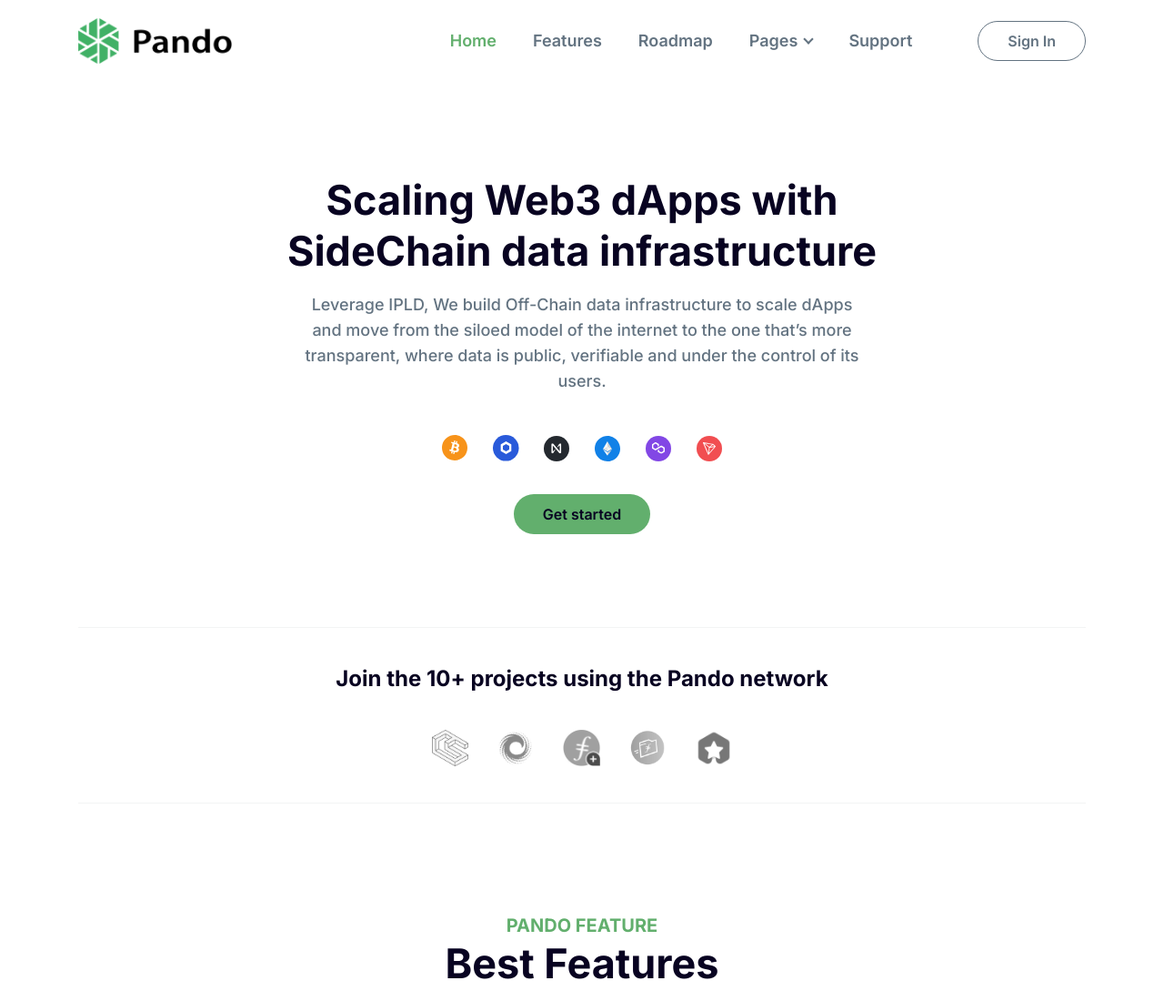
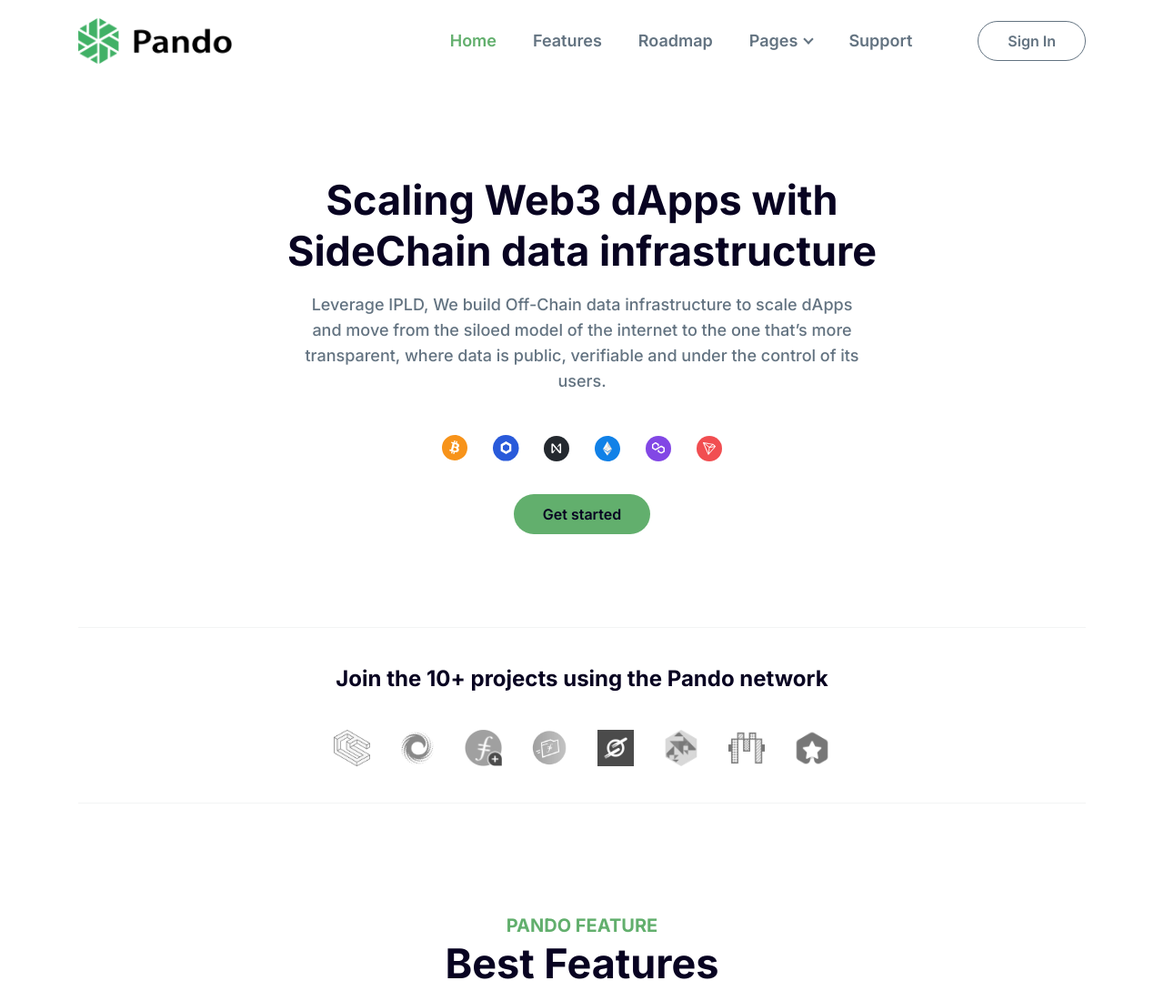
Before and after one commit to kenlabs/pando-web, a website: page src/index.html in a window 1280 px wide. Shown: the top 1100 px of the page at 91% size. Drawn offline with Linux system fonts and the light colour scheme; files whose address does not match are found by name.

Commit message:
content update v3

```diff
--- a/src/index.html
+++ b/src/index.html
@@ -8,7 +8,7 @@
       Pando - Scaling Web3 dApps with SideChain data infrastructure
     </title>
 
-    <link rel="shortcut icon" href="images/favicon.png" type="image/x-icon" />
+    <link rel="shortcut icon" href="images/favicon.svg" type="image/x-icon" />
 
     <!-- ===== CSS Files ===== -->
     <link rel="stylesheet" href="css/glightbox.min.css" />
@@ -555,7 +555,7 @@
           >
             <div class="ud-px-4">
               <a
-                href="https://uideck.com"
+                href="https://chainsafe.io/"
                 target="_blank"
                 rel="nofollow noopenner"
                 class="ud-mb-10 ud-flex ud-max-w-[170px] ud-justify-center ud-opacity-70 ud-grayscale hover:ud-opacity-100 hover:ud-grayscale-0 dark:hover:ud-opacity-100"
@@ -574,7 +574,7 @@
             </div>
             <div class="ud-px-4">
               <a
-                href="https://tailgrids.com"
+                href="https://consensys.net/"
                 target="_blank"
                 rel="nofollow noopenner"
                 class="ud-mb-10 ud-flex ud-max-w-[170px] ud-justify-center ud-opacity-70 ud-grayscale hover:ud-opacity-100 hover:ud-grayscale-0 dark:hover:ud-opacity-100"
@@ -593,7 +593,7 @@
             </div>
             <div class="ud-px-4">
               <a
-                href="https://lineicons.com"
+                href="https://filplus.d.interplanetary.one/"
                 target="_blank"
                 rel="nofollow noopenner"
                 class="ud-mb-10 ud-flex ud-max-w-[170px] ud-justify-center ud-opacity-70 ud-grayscale hover:ud-opacity-100 hover:ud-grayscale-0 dark:hover:ud-opacity-100"
@@ -612,7 +612,7 @@
             </div>
             <div class="ud-px-4">
               <a
-                href="https://ayroui.com"
+                href="https://retrieval.market/"
                 target="_blank"
                 rel="nofollow noopenner"
                 class="ud-mb-10 ud-flex ud-max-w-[170px] ud-justify-center ud-opacity-70 ud-grayscale hover:ud-opacity-100 hover:ud-grayscale-0 dark:hover:ud-opacity-100"
@@ -631,7 +631,64 @@
             </div>
             <div class="ud-px-4">
               <a
-                href="https://plainadmin.com"
+                      href="https://www.starboard.ventures/"
+                      target="_blank"
+                      rel="nofollow noopenner"
+                      class="ud-mb-10 ud-flex ud-max-w-[170px] ud-justify-center ud-opacity-70 ud-grayscale hover:ud-opacity-100 hover:ud-grayscale-0 dark:hover:ud-opacity-100"
+              >
+                <img
+                        src="images/brands/starboard.jpeg"
+                        alt="uideck"
+                        class="ud-mx-auto ud-hidden ud-h-10 ud-text-center dark:ud-block"
+                />
+                <img
+                        src="images/brands/starboard.jpeg"
+                        alt="uideck"
+                        class="ud-mx-auto ud-h-10 ud-text-center dark:ud-hidden"
+                />
+              </a>
+            </div>
+            <div class="ud-px-4">
+              <a
+                      href="https://linktr.ee/textileio"
+                      target="_blank"
+                      rel="nofollow noopenner"
+                      class="ud-mb-10 ud-flex ud-max-w-[170px] ud-justify-center ud-opacity-70 ud-grayscale hover:ud-opacity-100 hover:ud-grayscale-0 dark:hover:ud-opacity-100"
+              >
+                <img
+                        src="images/brands/textile.png"
+                        alt="uideck"
+                        class="ud-mx-auto ud-hidden ud-h-10 ud-text-center dark:ud-block"
+                />
+                <img
+                        src="images/brands/textile.png"
+                        alt="uideck"
+                        class="ud-mx-auto ud-h-10 ud-text-center dark:ud-hidden"
+                />
+              </a>
+            </div>
+            <div class="ud-px-4">
+              <a
+                      href="http://digitalmob.ro/"
+                      target="_blank"
+                      rel="nofollow noopenner"
+                      class="ud-mb-10 ud-flex ud-max-w-[170px] ud-justify-center ud-opacity-70 ud-grayscale hover:ud-opacity-100 hover:ud-grayscale-0 dark:hover:ud-opacity-100"
+              >
+                <img
+                        src="images/brands/mob.jpeg"
+                        alt="uideck"
+                        class="ud-mx-auto ud-hidden ud-h-10 ud-text-center dark:ud-block"
+                />
+                <img
+                        src="images/brands/mob.jpeg"
+                        alt="uideck"
+                        class="ud-mx-auto ud-h-10 ud-text-center dark:ud-hidden"
+                />
+              </a>
+            </div>
+            <div class="ud-px-4">
+              <a
+                href="https://filrep.io/"
                 target="_blank"
                 rel="nofollow noopenner"
                 class="ud-mb-10 ud-flex ud-max-w-[170px] ud-justify-center ud-opacity-70 ud-grayscale hover:ud-opacity-100 hover:ud-grayscale-0 dark:hover:ud-opacity-100"
```
Also changed, not shown: src/images/brands/mob.jpeg (added), src/images/brands/starboard.jpeg (added), src/images/brands/textile.png (added), src/images/download/pando-arch.png, src/images/favicon.svg (added).
